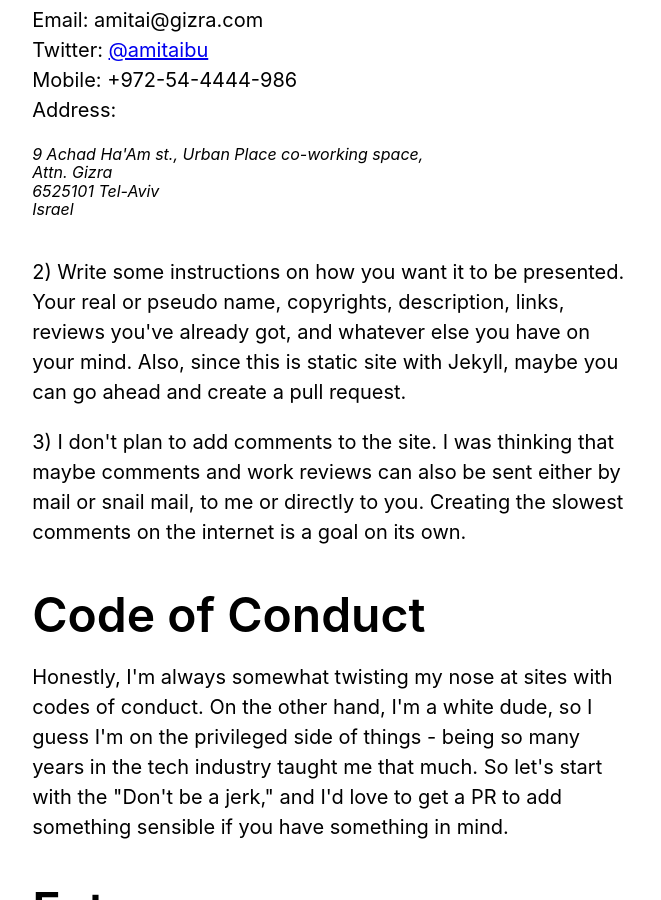
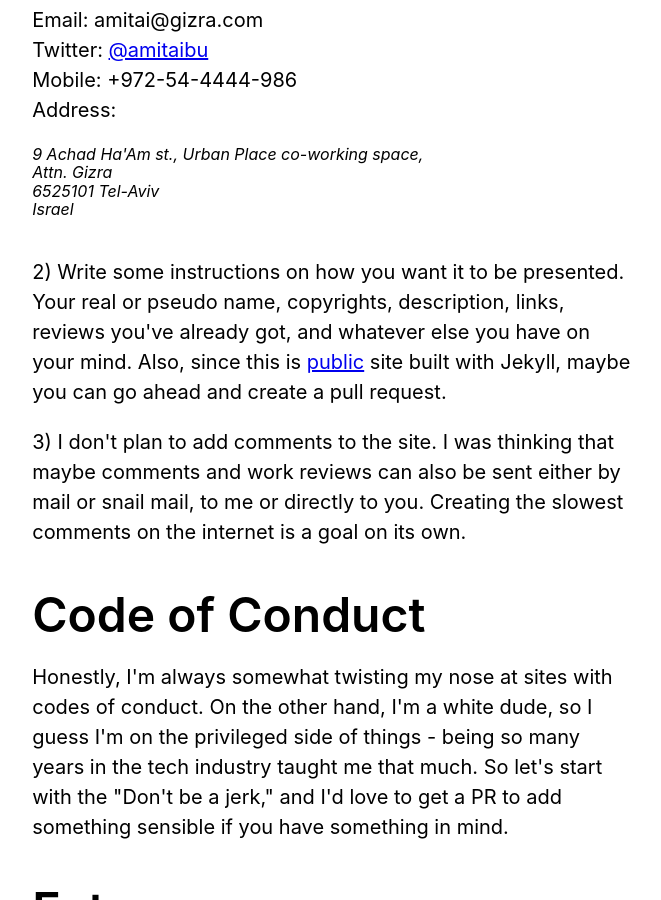
Before and after one commit to this-is-temporary/this-is-temporary.art, a Jekyll site: the page built from src/index.html, in a window 1280 px wide and 900 px high, scrolled down 2142 px. Shown: the whole window, without its empty margins (147-808 px from the left). Built offline with Jekyll 4.4.1, drawn with Linux system fonts in a browser that asks for light colours; nearby versions of some CDN libraries.

Commit message:
Add link to repo

```diff
--- a/src/index.html
+++ b/src/index.html
@@ -98,7 +98,7 @@ layout: default
           <br>
           Name: Amitai Burstein<br>
           Email: amitai@gizra.com<br>
-          Twitter: <a href="https://twitter.com/amitaibu">@amitaibu</a><br>
+          Twitter: <a href="https://twitter.com/amitaibu" target="_blank">@amitaibu</a><br>
           Mobile: +972-54-4444-986 <br>
 
           Address: <address>
@@ -114,7 +114,7 @@ layout: default
           2) Write some instructions on how you want it to be presented. Your
           real or pseudo name, copyrights, description, links, reviews you've
           already got, and whatever else you have on your mind. Also, since this
-          is static site with Jekyll, maybe you can go ahead and create a pull
+          is <a href="https://github.com/this-is-temporary/this-is-temporary.art" target="_blank">public</a> site built with Jekyll, maybe you can go ahead and create a pull
           request.
         </p>
 
```
